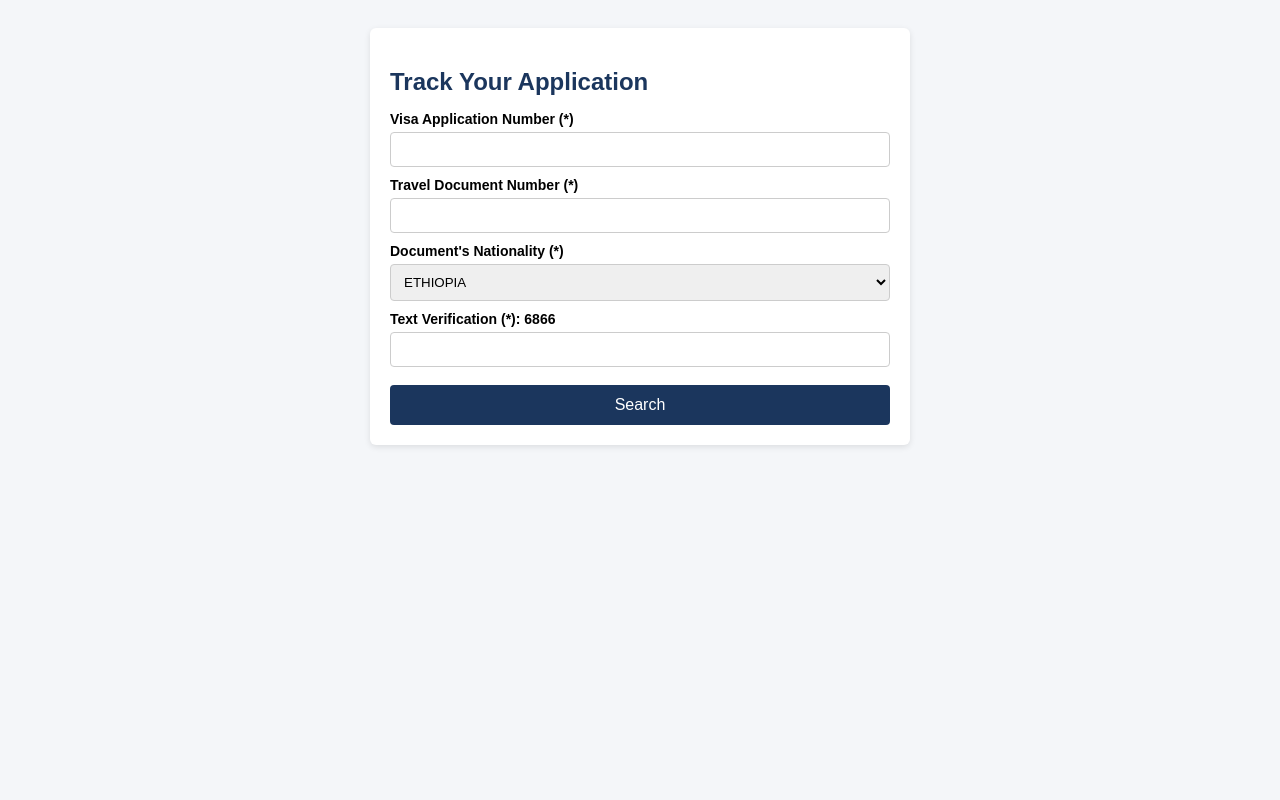
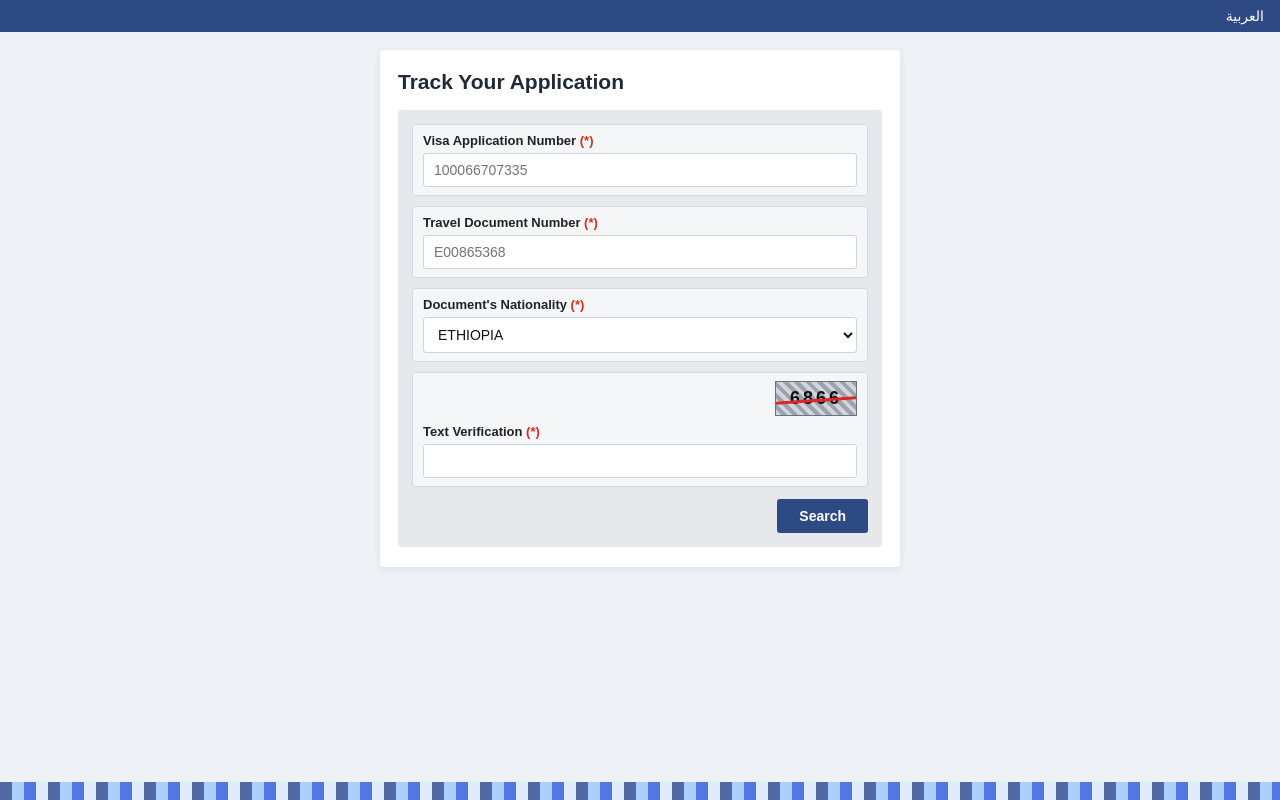
Before and after one commit to a01226596-collab/VisaVerifier, a plain HTML site: page index.html in a window 1280 px wide. Drawn offline with Linux system fonts and the light colour scheme.

Commit message:
Update index.html

```diff
--- a/index.html
+++ b/index.html
@@ -5,48 +5,289 @@
 <meta name="viewport" content="width=device-width, initial-scale=1.0">
 <title>Track Your Application</title>
 <style>
-  body { font-family: Arial, sans-serif; background: #f4f6f9; padding: 20px; }
-  .box { max-width: 500px; margin: auto; background: #fff; padding: 20px; border-radius: 6px; box-shadow: 0 2px 6px rgba(0,0,0,0.1); }
-  h2 { color: #1b365d; margin-bottom: 15px; }
-  label { display: block; margin-top: 10px; font-weight: bold; font-size: 14px; }
-  input, select { width: 100%; padding: 9px; margin-top: 5px; border: 1px solid #ccc; border-radius: 4px; box-sizing: border-box; }
-  button { width: 100%; padding: 11px; margin-top: 18px; background: #1b365d; color: #fff; border: none; border-radius: 4px; font-size: 16px; cursor: pointer; }
-  #res { margin-top: 15px; padding: 12px; border-radius: 4px; display: none; font-weight: bold; text-align: center; }
-  .ok { background: #d4edda; color: #155724; }
-  .no { background: #f8d7da; color: #721c24; }
+  * { box-sizing: border-box; font-family: Arial, Helvetica, sans-serif; }
+  body {
+    margin: 0;
+    background: #eef1f5;
+    color: #222;
+    padding-bottom: 40px;
+  }
+  .top-bar {
+    background: #2e4a85;
+    color: #fff;
+    padding: 8px 16px;
+    font-size: 14px;
+    text-align: right;
+  }
+  .page-wrap {
+    max-width: 520px;
+    margin: 18px auto;
+    background: #fff;
+    padding: 20px 18px;
+    border-radius: 4px;
+    box-shadow: 0 2px 8px rgba(0,0,0,0.08);
+  }
+  h2 {
+    margin: 0 0 16px 0;
+    font-size: 21px;
+    font-weight: 700;
+    color: #1f2937;
+  }
+  .form-panel {
+    background: #e6e8ec;
+    padding: 14px;
+    border-radius: 4px;
+  }
+  .field-box {
+    background: #f5f6f8;
+    border: 1px solid #d5d8de;
+    border-radius: 3px;
+    padding: 8px 10px;
+    margin-bottom: 10px;
+  }
+  label {
+    display: block;
+    font-size: 13px;
+    font-weight: 700;
+    color: #222;
+    margin-bottom: 5px;
+  }
+  label span.req {
+    color: #d92d20;
+  }
+  input[type="text"], select {
+    width: 100%;
+    padding: 8px 10px;
+    border: 1px solid #cfd4dc;
+    border-radius: 3px;
+    background: #fff;
+    font-size: 14px;
+    color: #111;
+  }
+  .captcha-row {
+    display: flex;
+    align-items: center;
+    justify-content: flex-end;
+    margin-bottom: 8px;
+  }
+  .captcha-box {
+    background: repeating-linear-gradient(
+      45deg,
+      #d1d5db,
+      #d1d5db 4px,
+      #9ca3af 4px,
+      #9ca3af 8px
+    );
+    border: 1px solid #6b7280;
+    padding: 6px 14px;
+    font-size: 18px;
+    font-weight: 800;
+    letter-spacing: 3px;
+    color: #111;
+    position: relative;
+    user-select: none;
+  }
+  .captcha-box::after {
+    content: "";
+    position: absolute;
+    left: 0;
+    right: 0;
+    top: 50%;
+    height: 3px;
+    background: #dc2626;
+    transform: rotate(-4deg);
+  }
+  .btn-row {
+    margin-top: 12px;
+    text-align: right;
+  }
+  button {
+    background: #2e4a85;
+    color: #fff;
+    border: none;
+    padding: 9px 22px;
+    font-size: 14px;
+    font-weight: 700;
+    border-radius: 3px;
+    cursor: pointer;
+  }
+  button:hover {
+    background: #223866;
+  }
+  #result-area {
+    margin-top: 22px;
+    display: none;
+    overflow-x: auto;
+  }
+  table {
+    width: 100%;
+    border-collapse: collapse;
+    font-size: 12px;
+    background: #fff;
+  }
+  th {
+    background: #eef3fa;
+    color: #2e4a85;
+    font-weight: 700;
+    padding: 8px 6px;
+    border: 1px solid #cbd5e1;
+    text-align: center;
+    line-height: 1.25;
+  }
+  td {
+    padding: 9px 6px;
+    border: 1px solid #cbd5e1;
+    text-align: center;
+    color: #111;
+    vertical-align: middle;
+  }
+  .status-approved {
+    font-weight: 700;
+    color: #111;
+  }
+  .doc-icon {
+    display: inline-block;
+    width: 16px;
+    height: 20px;
+    border: 1.5px solid #dc2626;
+    border-radius: 2px;
+    position: relative;
+    background: #fff5f5;
+  }
+  .doc-icon::before {
+    content: "";
+    position: absolute;
+    top: 4px;
+    left: 3px;
+    right: 3px;
+    height: 2px;
+    background: #dc2626;
+    box-shadow: 0 4px 0 #dc2626, 0 8px 0 #dc2626;
+  }
+  .err-msg {
+    margin-top: 14px;
+    padding: 10px 12px;
+    background: #fee2e2;
+    color: #991b1b;
+    border: 1px solid #fca5a5;
+    border-radius: 3px;
+    font-size: 13px;
+    font-weight: 700;
+    display: none;
+  }
+  .bottom-pattern {
+    position: fixed;
+    left: 0;
+    right: 0;
+    bottom: 0;
+    height: 18px;
+    background: repeating-linear-gradient(
+      90deg,
+      #1e3a8a 0px,
+      #1e3a8a 12px,
+      #93c5fd 12px,
+      #93c5fd 24px,
+      #1d4ed8 24px,
+      #1d4ed8 36px,
+      #dbeafe 36px,
+      #dbeafe 48px
+    );
+    opacity: 0.75;
+    pointer-events: none;
+  }
 </style>
 </head>
 <body>
-<div class="box">
+
+<div class="top-bar">العربية</div>
+
+<div class="page-wrap">
   <h2>Track Your Application</h2>
-  <form id="f">
-    <label>Visa Application Number (*)</label>
-    <input type="text" id="a" required>
-    <label>Travel Document Number (*)</label>
-    <input type="text" id="p" required>
-    <label>Document's Nationality (*)</label>
-    <select><option>ETHIOPIA</option></select>
-    <label>Text Verification (*): <b>6866</b></label>
-    <input type="text" id="c" required>
-    <button type="submit">Search</button>
-  </form>
-  <div id="res"></div>
+
+  <div class="form-panel">
+    <form id="visaForm">
+      <div class="field-box">
+        <label>Visa Application Number <span class="req">(*)</span></label>
+        <input type="text" id="appNum" placeholder="100066707335" required>
+      </div>
+
+      <div class="field-box">
+        <label>Travel Document Number <span class="req">(*)</span></label>
+        <input type="text" id="docNum" placeholder="E00865368" required>
+      </div>
+
+      <div class="field-box">
+        <label>Document's Nationality <span class="req">(*)</span></label>
+        <select id="nat">
+          <option value="ETHIOPIA" selected>ETHIOPIA</option>
+        </select>
+      </div>
+
+      <div class="field-box">
+        <div class="captcha-row">
+          <div class="captcha-box">6866</div>
+        </div>
+        <label>Text Verification <span class="req">(*)</span></label>
+        <input type="text" id="capVal" required>
+      </div>
+
+      <div class="btn-row">
+        <button type="submit">Search</button>
+      </div>
+    </form>
+  </div>
+
+  <div id="errBox" class="err-msg">No record found for the entered details.</div>
+
+  <div id="result-area">
+    <table>
+      <thead>
+        <tr>
+          <th>Visa<br>Application<br>Number</th>
+          <th>Travel<br>Document<br>Nationality</th>
+          <th>Travel<br>Document<br>Number</th>
+          <th>Status</th>
+          <th>Pay<br>Rec</th>
+        </tr>
+      </thead>
+      <tbody>
+        <tr>
+          <td id="outApp"></td>
+          <td id="outNat"></td>
+          <td id="outDoc"></td>
+          <td class="status-approved">Approved</td>
+          <td><span class="doc-icon" title="Receipt"></span></td>
+        </tr>
+      </tbody>
+    </table>
+  </div>
 </div>
+
+<div class="bottom-pattern"></div>
+
 <script>
-  document.getElementById("f").addEventListener("submit", function(e) {
+  document.getElementById("visaForm").addEventListener("submit", function(e) {
     e.preventDefault();
-    var app = document.getElementById("a").value.trim();
-    var pas = document.getElementById("p").value.trim();
-    var r = document.getElementById("res");
-    r.style.display = "block";
-    if (app === "100066707335" && pas === "E00865368") {
-      r.className = "ok";
-      r.textContent = "Status: Approved ✅";
+    const appInput = document.getElementById("appNum").value.trim();
+    const docInput = document.getElementById("docNum").value.trim().toUpperCase();
+    const natInput = document.getElementById("nat").value;
+    const capInput = document.getElementById("capVal").value.trim();
+
+    const resultArea = document.getElementById("result-area");
+    const errBox = document.getElementById("errBox");
+
+    if (appInput === "100066707335" && docInput === "E00865368" && capInput === "6866") {
+      errBox.style.display = "none";
+      document.getElementById("outApp").textContent = appInput;
+      document.getElementById("outNat").textContent = natInput;
+      document.getElementById("outDoc").textContent = docInput;
+      resultArea.style.display = "block";
     } else {
-      r.className = "no";
-      r.textContent = "Not Found / Invalid Details";
+      resultArea.style.display = "none";
+      errBox.style.display = "block";
     }
   });
 </script>
+
 </body>
 </html>
```
